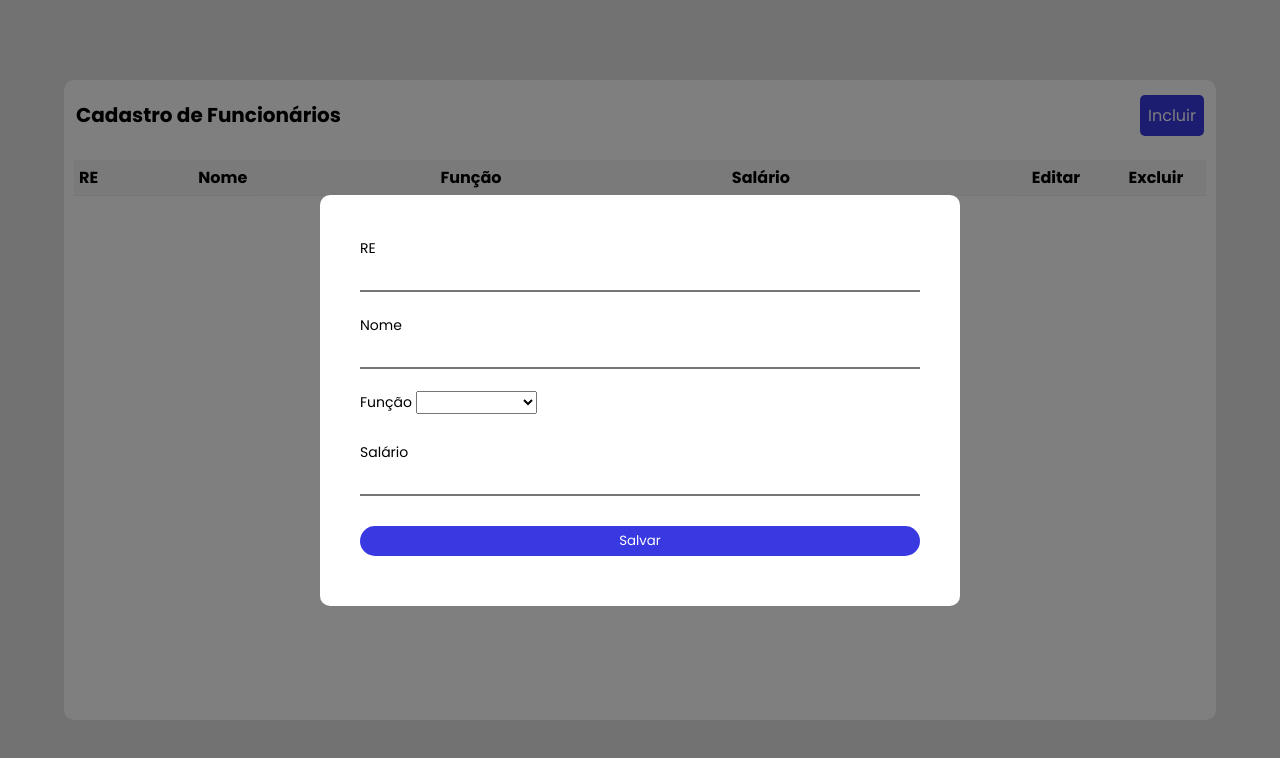
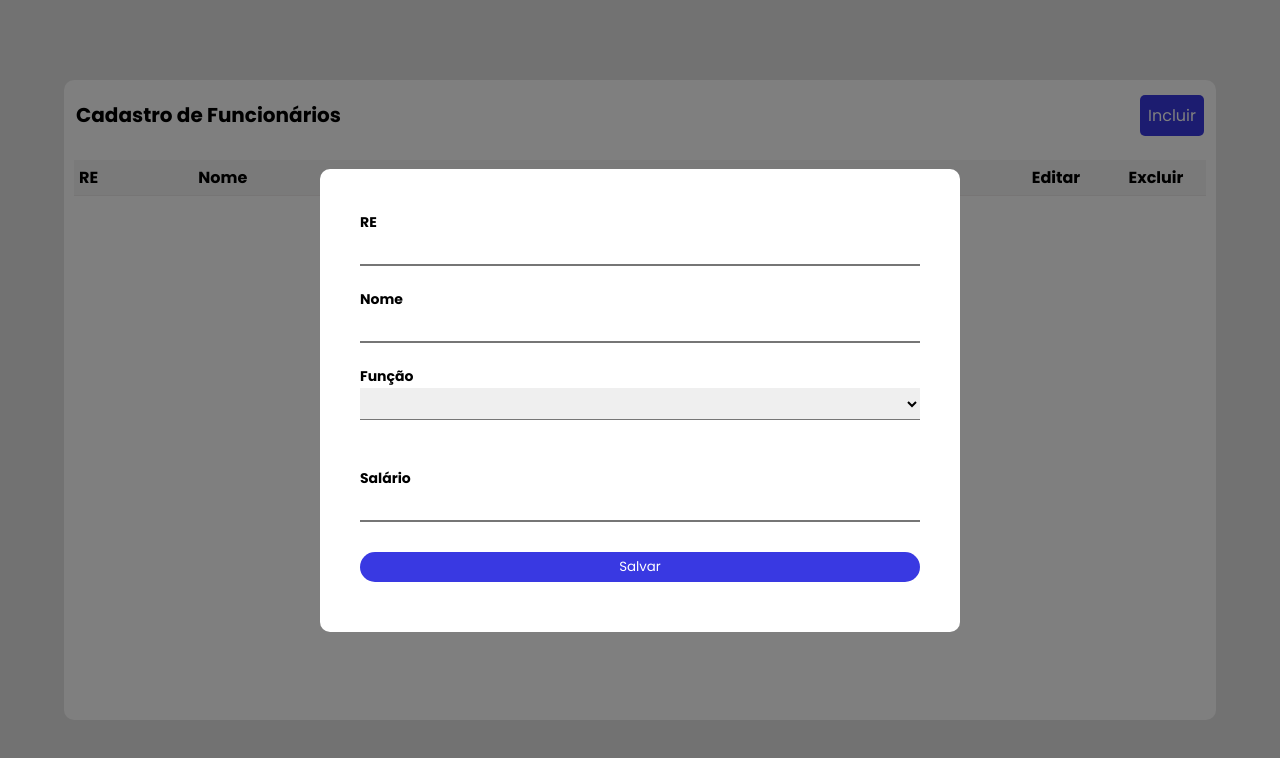
Before and after one commit to Veronez1/CRUD-Fullstack, a plain HTML site: page index.html in a window 1280 px wide. Both pictures are taken after a click on the button "Incluir". Drawn offline with nearby package versions, Linux system fonts and the light colour scheme.

Commit message:
Update style.css

```diff
--- a/style.css
+++ b/style.css
@@ -168,6 +168,7 @@ tbody tr td.acao {
 .modal label {
   font-size: 14px;
   width: 100%;
+  font-weight: bold;
 }
 
 .modal input {
@@ -181,6 +182,16 @@ tbody tr td.acao {
   border-right: none;
 }
 
+.modal select {
+  width: 100%;
+  outline: none;
+  padding: 5px 10px;
+  width: 100%;
+  margin-bottom: 20px;
+  border-top: none;
+  border-left: none;
+  border-right: none;
+}
 .modal button {
   width: 100%;
   margin: 10px auto;
```
